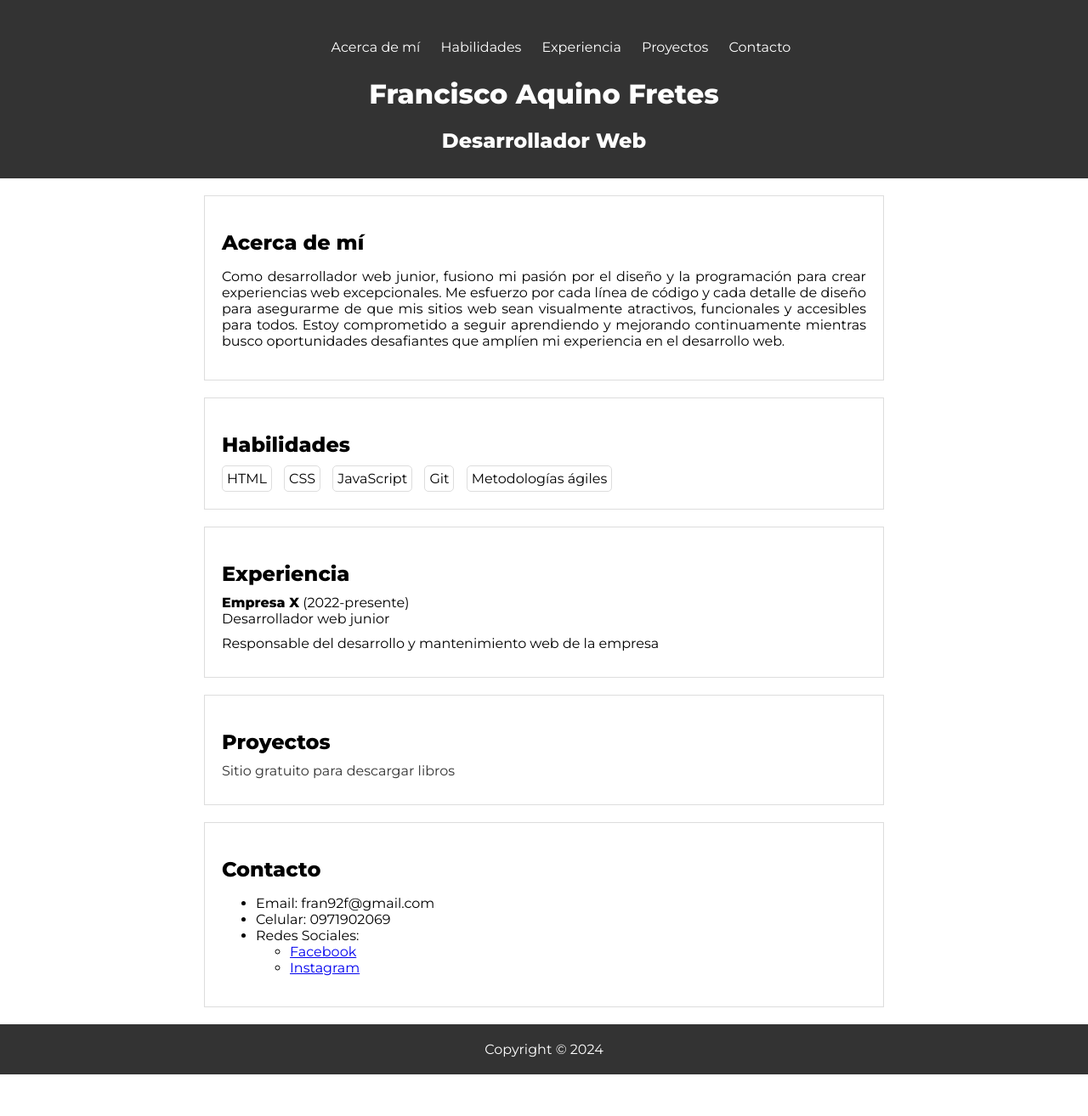
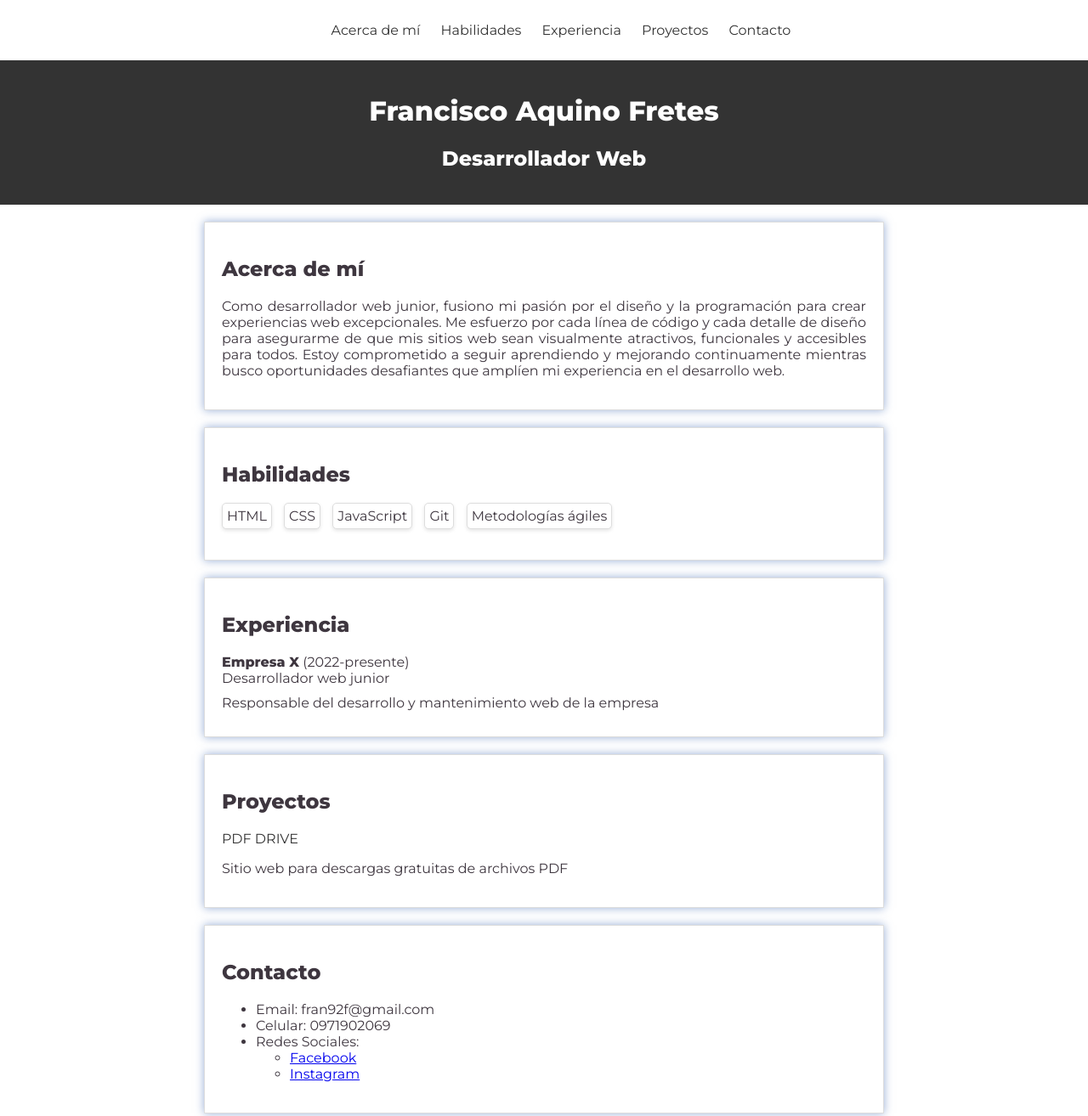
Before and after one commit to Fran92f/porfolioweb-fran92f.github.io, a plain HTML site: page index.html in a window 1280 px wide. Shown: the top 1314 px of the page at 85% size. Before the commit the page ends 1285 px from the top, so only its background shows below. Drawn offline with Linux system fonts and the light colour scheme.

Commit message:
Actualizaciones y mejoras visuales

```diff
--- a/index.html
+++ b/index.html
@@ -3,16 +3,20 @@
 <head>
     <title>Mi Porfolio Personal</title>
     <link rel="stylesheet" href="style.css" />
+    <link rel="stylesheet" href="./style.css" />
+    <link
+    rel="stylesheet"
+    href="https://cdnjs.cloudflare.com/ajax/libs/font-awesome/4.7.0/css/font-awesome.min.css"/>
 </head>
 <body>
     <header>
         <nav>
             <ul>
-                <a href="#acerca-de-mi">Acerca de mí</a>
-                <a href="#habilidades">Habilidades</a>
-                <a href="#experiencia">Experiencia</a>
-                <a href="#proyectos">Proyectos</a>
-                <a href="#contacto">Contacto</a>
+                <a class="menu-item" href="#acerca-de-mi">Acerca de mí</a>
+                <a class="menu-item" href="#habilidades">Habilidades</a>
+                <a class="menu-item" href="#experiencia">Experiencia</a>
+                <a class="menu-item" href="#proyectos">Proyectos</a>
+                <a class="menu-item" href="#contacto">Contacto</a>
             </ul>
         </nav>
         <h1>Francisco Aquino Fretes</h1>
@@ -56,8 +60,11 @@
             <h2>Proyectos</h2>
             <ul>
                 <li>
-                    <a href="https://es.pdfdrive.com/">Sitio gratuito para descargar libros</a>
+                    <a href="https://es.pdfdrive.com/">PDF DRIVE</a>
+
                 </li>
+                <p>Sitio web para descargas gratuitas de archivos PDF
+                </p>
             </ul>
         </section>
         <section id="contacto">
@@ -66,12 +73,12 @@
                 <li>Email: fran92f@gmail.com</li>
                 <li>Celular: 0971902069</li>
                 <li>Redes Sociales:
-                    <ul>
+                    <ul id="Sociales">
                         <li>
                             <a href="https://www.facebook.com/franaquino7333">Facebook</a>
                         </li>
                         <li>
-                            <a href="https://www.instagram.com/francisco__aquino__/">Instagram</a>
+                            <a href="https://www.instagram.com/francisco__aquino__/" class="instagram">Instagram</a>
                         </li>
                     </ul>
                 </li>
--- a/style.css
+++ b/style.css
@@ -3,7 +3,26 @@
 body{
     font-family: 'Montserrat', sans-serif;
     margin: 0px;
-    scroll-behavior: smooth;
+    color: #3e363f;
+    padding-top: 70px;
+}
+nav {
+    position: fixed;
+    top: 0;
+    left: 0;
+    width: 100%;
+    background-color: #fff;
+    box-shadow: 0 0 5px rgba (0,0,0, 0.1);
+}
+.menu-item {
+    text-decoration: none;
+    color: #333;
+    padding: 10px;
+    display: inline-block;
+}
+.menu-item:hover {
+    background-color: #ddd;
+    transition: all 0.1s ease-in-out;
   }
   header {
     background-color: #333;
@@ -12,56 +31,34 @@ header {
     padding: 20px;
     margin-bottom: 20px;
   }
-footer {
-    background-color: #333;
-    color: #fff;
-    text-align: center;
-    padding: 20px;
-    margin-bottom: 20px;
-}
-h1 {
-    margin-top: 0;
-}
-
-h2 {
-    margin-bottom: 10px;
-}
-
-nav {
-    list-style: none;
-    padding: 0;
-    margin: 0;
-    text-align: center;
-}
-
-nav a {
-    text-decoration: none;
-    color: #ffffff;
-    padding: 10px;
-    display: inline-block;
-}
-
-nav a:hover {
-    background-color: #ffffff;
-}
-
   main {
     max-width: 800px;
     margin: 0 auto;
 }
-
   section {
     padding: 20px;
     border: 1px solid #ddd;
     margin-bottom: 20px;
   }
-#acerca-de-mi p {
+  #acerca-de-mi {
     text-align: justify;
+        box-shadow: 0 0 10px rgba(82, 119, 187, 0.6);
+  }
+  #habilidades {
+    box-shadow: 0 0 10px rgba(82, 119, 187, 0.6);
+  }
+  #experiencia {
+    box-shadow: 0 0 10px rgba(82, 119, 187, 0.6);
+  }
+  #proyectos {
+    box-shadow: 0 0 10px rgba(82, 119, 187, 0.6);
+  }
+  #contacto {
+    box-shadow: 0 0 10px rgba(82, 119, 187, 0.6);
   }
   #habilidades ul {
     list-style: none;
     padding: 0;
-    margin: 0;
   }
 
   #habilidades ul li {
@@ -70,6 +67,9 @@ section {
     border: 1px solid #ddd;
     border-radius: 5px;
     margin-right: 10px;
+    background-color: #ffffff;
+    box-shadow: 0 2px 4px rgba(0, 0, 0, 0.1);
+    transition: background-color 0.3s, box-shadow 0.3s, transform 0.3s;
   }
   #experiencia ul {
     list-style: none;
@@ -80,18 +80,13 @@ section {
   #experiencia ul li {
     margin-bottom: 10px;
   }
-
-#experiencia ul li strong {
-    font-weight: bold;
+  #experiencia ul li strong{
+    font-style: bold;
   }
   #proyectos ul {
     list-style: none;
     padding: 0;
     margin: 0;
-}
-
-#proyectos ul li {
-    margin-bottom: 10px;
   }
 
   #proyectos ul li a {
@@ -102,26 +97,30 @@ section {
   #proyectos ul li a:hover {
     text-decoration: underline;
   }
-#contacto form {
-    margin: 0 auto;
-    width: 500px;
+  #sociales {
+    list-style: none;
+    padding: 0;
+    margin-top: 10px;
   }
 
-#contacto form input,
-#contacto form textarea {
-    width: 100%;
-    padding: 10px;
-    margin-bottom: 10px;
-    border: 1px solid #ddd;
+  #sociales li {
+    list-style: none;
+    display: inline-block;
+    padding: 5px;
   }
 
-#contacto form textarea {
-    height: 100px;
+  .fa {
+    color: #333;
+    text-decoration: none;
+    margin-left: 0px;
   }
 
-#contacto form input[type="submit"] {
+  footer {
     background-color: #333;
     color: #fff;
-    border: none;
-    cursor: pointer;
+    text-align: center;
+    padding: 10px;
+    text-shadow: 0 0 7px rgba(255, 255, 0, 0.8),
+    0 0 7px rgba(255, 255, 0, 0.8),
+    0 0 7px rgba(255, 255, 0, 0.8);
   }
```
Lines whose indentation alone changed are shown as unchanged.
